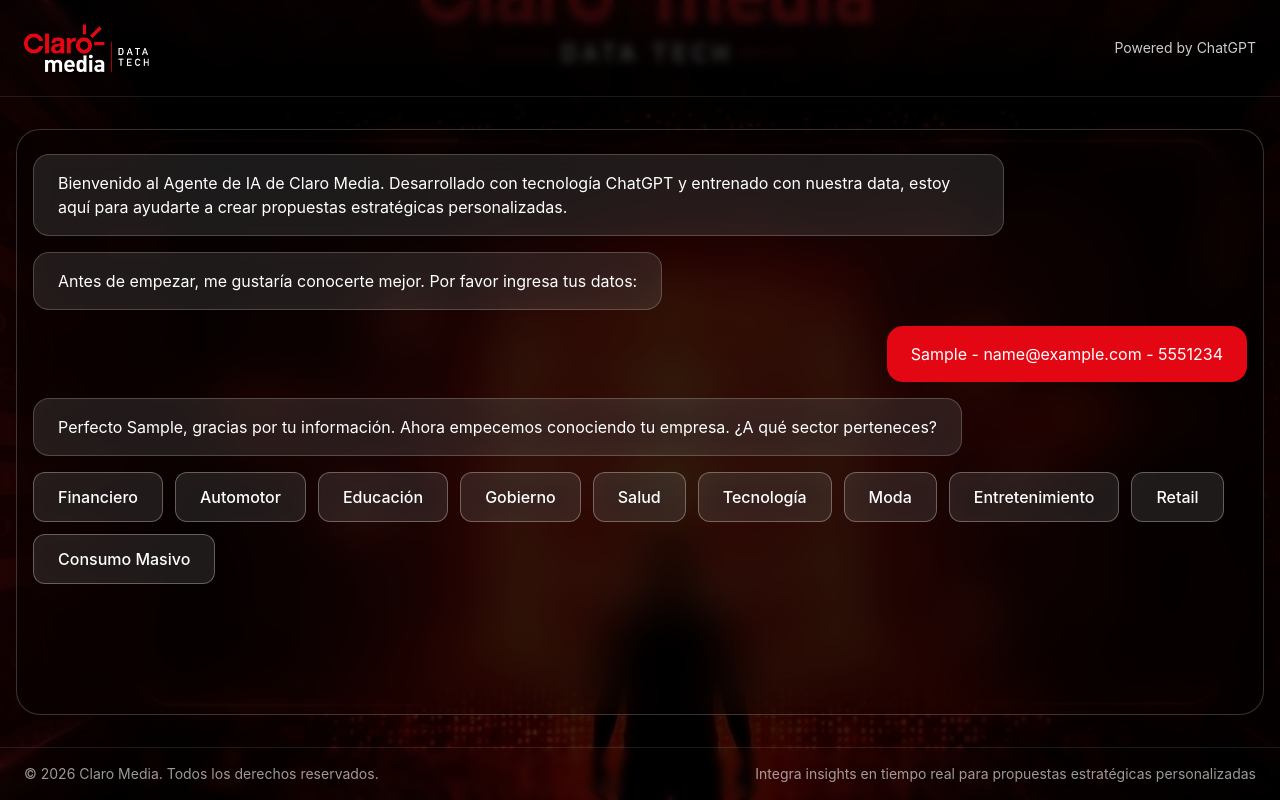
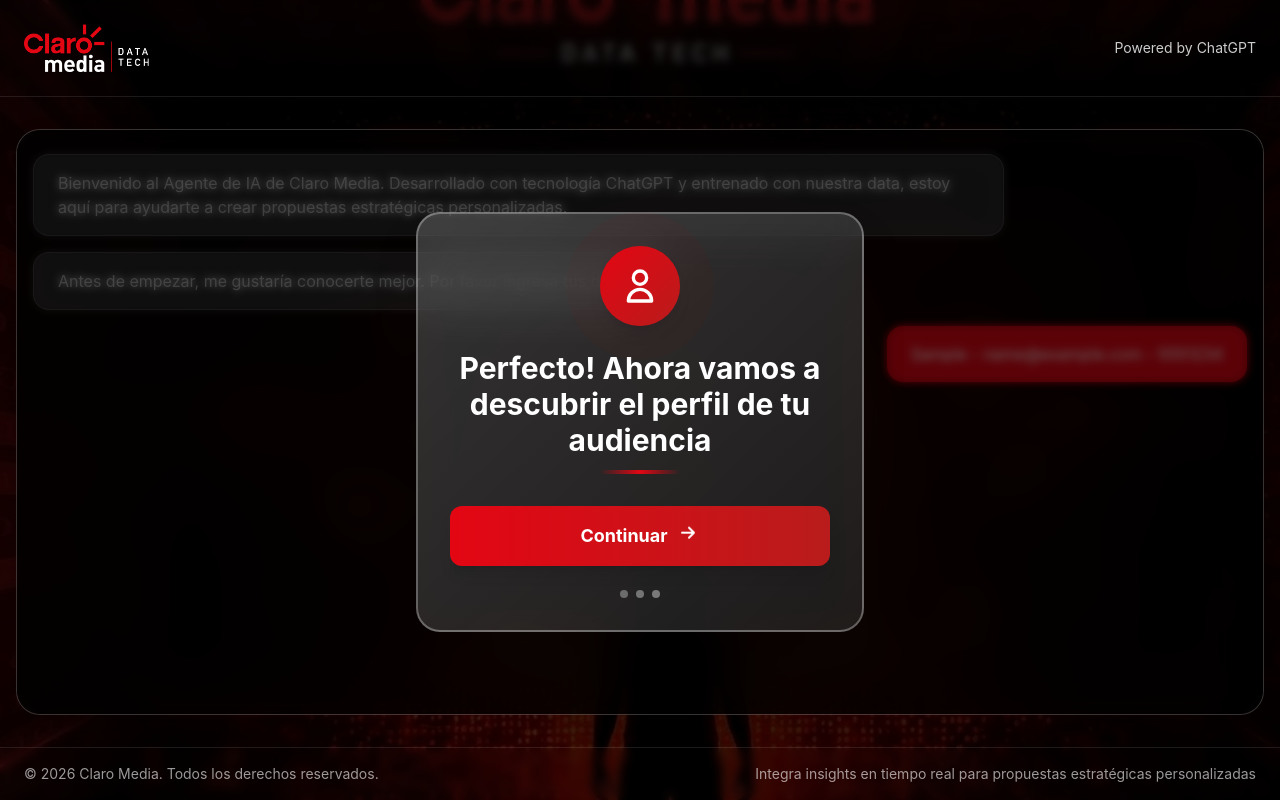
Before and after one commit to zarlo12/chatgpt-claro-media, a React (Vite) app: page / in a window 1280 px wide. Both pictures are taken after typing "Sample", "name@example.com", "5551234" into the empty fields and a click on the button "Continuar". Built offline with nearby package versions, Linux system fonts and the light colour scheme.

Commit message:
dinamico

```diff
--- a/src/components/ChatAgent.jsx
+++ b/src/components/ChatAgent.jsx
@@ -3,6 +3,7 @@
 import ChatOptions from './ChatOptions';
 import DragDropBoard from './DragDropBoard';
 import JourneyStageSelector from './JourneyStageSelector';
+import TransitionModal from './TransitionModal';
 import {
   SECTORES,
   GENEROS,
@@ -30,6 +31,10 @@
   const [correo, setCorreo] = useState('');
   const [celular, setCelular] = useState('');
   const [showFormulario, setShowFormulario] = useState(false);
+  // Modal de transición
+  const [showModal, setShowModal] = useState(false);
+  const [modalConfig, setModalConfig] = useState({ mensaje: '', icono: '' });
+  const [pendingAction, setPendingAction] = useState(null);
   const messagesEndRef = useRef(null);
   const hasInitialized = useRef(false);
 
@@ -74,6 +79,22 @@
     setShowOptions(false);
   };
 
+  const mostrarModalTransicion = (mensaje, icono, accion) => {
+    setModalConfig({ mensaje, icono });
+    setPendingAction(() => accion);
+    setShowModal(true);
+  };
+
+  const handleModalContinuar = () => {
+    setShowModal(false);
+    if (pendingAction) {
+      setTimeout(() => {
+        pendingAction();
+        setPendingAction(null);
+      }, 300);
+    }
+  };
+
   const handleDatosPersonalesSubmit = (e) => {
     e.preventDefault();
 
@@ -97,13 +118,19 @@
     addUserMessage(`${nombre} - ${correo} - ${celular}`);
     setShowFormulario(false);
 
-    // Continuar con el flujo
+    // Mostrar modal de transición
     setTimeout(() => {
+      mostrarModalTransicion(
+        'Perfecto! Ahora vamos a descubrir el perfil de tu audiencia',
+        'profile',
+        () => {
           addAgentMessage(`Perfecto ${nombre}, gracias por tu información. Ahora empecemos conociendo tu empresa. ¿A qué sector perteneces?`);
           setTimeout(() => {
             setCurrentStep('welcome');
             setShowOptions(true);
           }, 1000);
+        }
+      );
     }, 500);
   };
 
@@ -151,11 +178,17 @@
     setUserData(prev => ({ ...prev, nivelSocioeconomico: nivel }));
 
     setTimeout(() => {
+      mostrarModalTransicion(
+        '¡Excelente! Ahora descubramos las afinidades de tu audiencia',
+        'heart',
+        () => {
           addAgentMessage(`Perfecto. Ahora utiliza el tablero interactivo para seleccionar las afinidades que mejor se ajusten a tu estrategia. Puedes arrastrar las opciones de la izquierda a la derecha o hacer doble clic en ellas.`);
           setTimeout(() => {
             setCurrentStep('afinidades');
             setShowOptions(true);
           }, 1000);
+        }
+      );
     }, 500);
   };
 
@@ -169,6 +202,10 @@
     setUserData(prev => ({ ...prev, afinidades }));
 
     setTimeout(() => {
+      mostrarModalTransicion(
+        '¡Increíble! Ahora vamos a explorar el Customer Journey',
+        'journey',
+        () => {
           addAgentMessage('Perfecto. Ahora vamos a una reflexión estratégica importante...');
           setTimeout(() => {
             addAgentMessage('En tu experiencia: ¿En qué momento crees que tu comunicación tiene más poder para influir en tu audiencia?');
@@ -177,6 +214,8 @@
               setShowOptions(true);
             }, 1000);
           }, 1500);
+        }
+      );
     }, 500);
   };
 
@@ -269,12 +308,18 @@
           setTimeout(() => {
             addAgentMessage('Ahora sí, con esta comprensión completa del journey, estoy generando tu propuesta estratégica personalizada...');
             setTimeout(() => {
+              mostrarModalTransicion(
+                '¡Excelente trabajo! Ahora veamos tu propuesta estratégica completa',
+                'star',
+                () => {
                   const propuesta = generarPropuestaEstrategica({
                     ...userData,
                     primeraSeleccionJourney,
                     segundaSeleccionJourney
                   });
                   onComplete(propuesta);
+                }
+              );
             }, 2000);
           }, 2000);
         }, REVELACIONES_JOURNEY.aprendizajes.length * 2000 + 1000);
@@ -408,6 +453,14 @@
         )}
         <div ref={messagesEndRef} />
       </div>
+
+      {/* Modal de transición */}
+      <TransitionModal
+        isOpen={showModal}
+        onClose={handleModalContinuar}
+        mensaje={modalConfig.mensaje}
+        icono={modalConfig.icono}
+      />
     </div>
   );
 };
--- /dev/null
+++ b/src/components/TransitionModal.jsx
@@ -0,0 +1,184 @@
+import React, { useState, useEffect } from 'react';
+
+const TransitionModal = ({ isOpen, onClose, mensaje, icono }) => {
+  const [isVisible, setIsVisible] = useState(false);
+
+  useEffect(() => {
+    if (isOpen) {
+      setIsVisible(true);
+    } else {
+      setTimeout(() => setIsVisible(false), 300);
+    }
+  }, [isOpen]);
+
+  if (!isVisible && !isOpen) return null;
+
+  return (
+    <>
+      {/* Backdrop con blur */}
+      <div
+        className={`fixed inset-0 bg-black/60 backdrop-blur-sm z-40 transition-opacity duration-300 ${
+          isOpen ? 'opacity-100' : 'opacity-0'
+        }`}
+        onClick={onClose}
+      />
+
+      {/* Modal */}
+      <div className="fixed inset-0 z-50 flex items-center justify-center p-4">
+        <div
+          className={`bg-gradient-to-br from-white/20 to-white/10 backdrop-blur-xl border-2 border-white/30 rounded-3xl shadow-2xl max-w-md w-full p-8 transform transition-all duration-500 ${
+            isOpen
+              ? 'opacity-100 scale-100 translate-y-0'
+              : 'opacity-0 scale-95 translate-y-8'
+          }`}
+        >
+          {/* Icono animado */}
+          <div className="flex justify-center mb-6">
+            <div className="relative">
+              {/* Anillo pulsante de fondo */}
+              <div className="absolute inset-0 bg-claro-red rounded-full animate-ping opacity-20" />
+              <div className="absolute inset-0 bg-claro-red rounded-full animate-pulse opacity-30" />
+
+              {/* Icono principal */}
+              <div className="relative w-20 h-20 bg-gradient-to-br from-claro-red to-red-700 rounded-full flex items-center justify-center shadow-lg transform hover:scale-110 transition-transform">
+                {icono === 'profile' && (
+                  <svg
+                    className="w-10 h-10 text-white"
+                    fill="none"
+                    stroke="currentColor"
+                    viewBox="0 0 24 24"
+                  >
+                    <path
+                      strokeLinecap="round"
+                      strokeLinejoin="round"
+                      strokeWidth={2}
+                      d="M16 7a4 4 0 11-8 0 4 4 0 018 0zM12 14a7 7 0 00-7 7h14a7 7 0 00-7-7z"
+                    />
+                  </svg>
+                )}
+                {icono === 'chart' && (
+                  <svg
+                    className="w-10 h-10 text-white"
+                    fill="none"
+                    stroke="currentColor"
+                    viewBox="0 0 24 24"
+                  >
+                    <path
+                      strokeLinecap="round"
+                      strokeLinejoin="round"
+                      strokeWidth={2}
+                      d="M9 19v-6a2 2 0 00-2-2H5a2 2 0 00-2 2v6a2 2 0 002 2h2a2 2 0 002-2zm0 0V9a2 2 0 012-2h2a2 2 0 012 2v10m-6 0a2 2 0 002 2h2a2 2 0 002-2m0 0V5a2 2 0 012-2h2a2 2 0 012 2v14a2 2 0 01-2 2h-2a2 2 0 01-2-2z"
+                    />
+                  </svg>
+                )}
+                {icono === 'heart' && (
+                  <svg
+                    className="w-10 h-10 text-white"
+                    fill="currentColor"
+                    viewBox="0 0 24 24"
+                  >
+                    <path d="M12 21.35l-1.45-1.32C5.4 15.36 2 12.28 2 8.5 2 5.42 4.42 3 7.5 3c1.74 0 3.41.81 4.5 2.09C13.09 3.81 14.76 3 16.5 3 19.58 3 22 5.42 22 8.5c0 3.78-3.4 6.86-8.55 11.54L12 21.35z" />
+                  </svg>
+                )}
+                {icono === 'journey' && (
+                  <svg
+                    className="w-10 h-10 text-white"
+                    fill="none"
+                    stroke="currentColor"
+                    viewBox="0 0 24 24"
+                  >
+                    <path
+                      strokeLinecap="round"
+                      strokeLinejoin="round"
+                      strokeWidth={2}
+                      d="M13 7h8m0 0v8m0-8l-8 8-4-4-6 6"
+                    />
+                  </svg>
+                )}
+                {icono === 'lightbulb' && (
+                  <svg
+                    className="w-10 h-10 text-white"
+                    fill="none"
+                    stroke="currentColor"
+                    viewBox="0 0 24 24"
+                  >
+                    <path
+                      strokeLinecap="round"
+                      strokeLinejoin="round"
+                      strokeWidth={2}
+                      d="M9.663 17h4.673M12 3v1m6.364 1.636l-.707.707M21 12h-1M4 12H3m3.343-5.657l-.707-.707m2.828 9.9a5 5 0 117.072 0l-.548.547A3.374 3.374 0 0014 18.469V19a2 2 0 11-4 0v-.531c0-.895-.356-1.754-.988-2.386l-.548-.547z"
+                    />
+                  </svg>
+                )}
+                {icono === 'star' && (
+                  <svg
+                    className="w-10 h-10 text-white"
+                    fill="currentColor"
+                    viewBox="0 0 24 24"
+                  >
+                    <path d="M12 17.27L18.18 21l-1.64-7.03L22 9.24l-7.19-.61L12 2 9.19 8.63 2 9.24l5.46 4.73L5.82 21z" />
+                  </svg>
+                )}
+                {!icono && (
+                  <svg
+                    className="w-10 h-10 text-white"
+                    fill="none"
+                    stroke="currentColor"
+                    viewBox="0 0 24 24"
+                  >
+                    <path
+                      strokeLinecap="round"
+                      strokeLinejoin="round"
+                      strokeWidth={2}
+                      d="M13 10V3L4 14h7v7l9-11h-7z"
+                    />
+                  </svg>
+                )}
+              </div>
+            </div>
+          </div>
+
+          {/* Mensaje principal */}
+          <div className="text-center mb-8">
+            <h2 className="text-2xl md:text-3xl font-bold text-white mb-3">
+              {mensaje || '¡Continúa con la siguiente experiencia!'}
+            </h2>
+            <div className="w-20 h-1 bg-gradient-to-r from-transparent via-claro-red to-transparent mx-auto rounded-full" />
+          </div>
+
+          {/* Botón de continuar */}
+          <button
+            onClick={onClose}
+            className="w-full py-4 bg-gradient-to-r from-claro-red to-red-700 hover:from-red-700 hover:to-claro-red text-white font-bold text-lg rounded-xl shadow-lg transform transition-all duration-300 hover:scale-105 hover:shadow-2xl focus:outline-none focus:ring-4 focus:ring-claro-red/50"
+          >
+            <span className="flex items-center justify-center space-x-2">
+              <span>Continuar</span>
+              <svg
+                className="w-6 h-6 animate-bounce"
+                fill="none"
+                stroke="currentColor"
+                viewBox="0 0 24 24"
+              >
+                <path
+                  strokeLinecap="round"
+                  strokeLinejoin="round"
+                  strokeWidth={2}
+                  d="M13 7l5 5m0 0l-5 5m5-5H6"
+                />
+              </svg>
+            </span>
+          </button>
+
+          {/* Decoración inferior */}
+          <div className="mt-6 flex justify-center space-x-2">
+            <div className="w-2 h-2 bg-white/40 rounded-full animate-pulse" style={{ animationDelay: '0ms' }} />
+            <div className="w-2 h-2 bg-white/40 rounded-full animate-pulse" style={{ animationDelay: '150ms' }} />
+            <div className="w-2 h-2 bg-white/40 rounded-full animate-pulse" style={{ animationDelay: '300ms' }} />
+          </div>
+        </div>
+      </div>
+    </>
+  );
+};
+
+export default TransitionModal;
```
Lines whose indentation alone changed are shown as unchanged.
